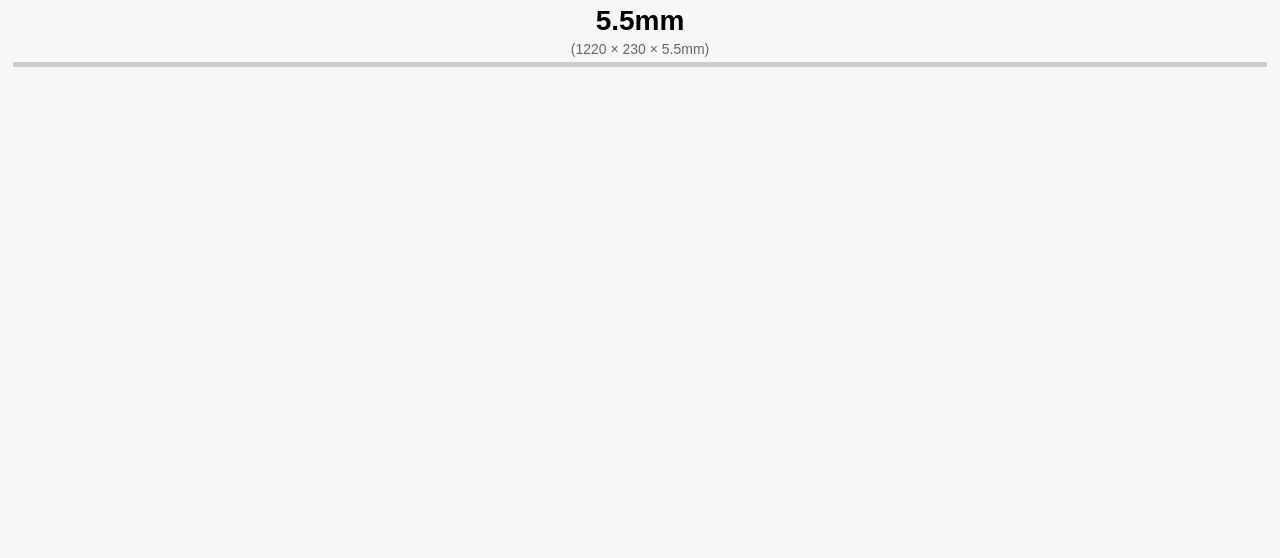
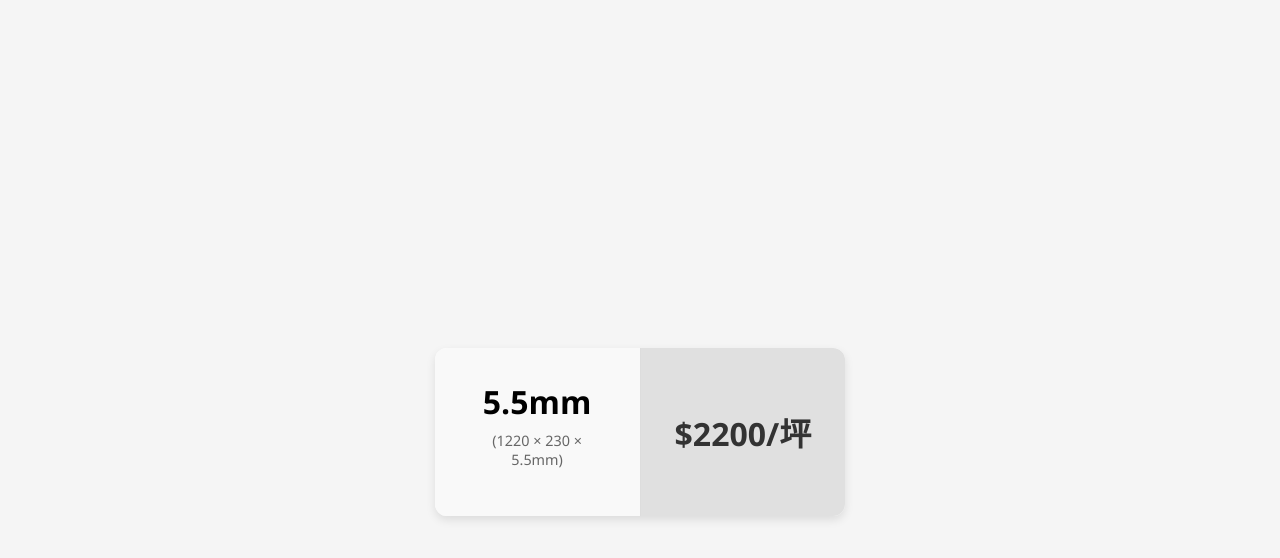
Before and after one commit to a111280007/5.5mm, a plain HTML site: page index.html in a window 1280 px wide. Drawn offline with Linux system fonts and the light colour scheme.

Commit message:
Update index.html

```diff
--- a/index.html
+++ b/index.html
@@ -1,43 +1,68 @@
 <!DOCTYPE html>
-<html lang="en">
+<html lang="zh-Hant">
 <head>
     <meta charset="UTF-8">
-  <meta name="viewport" content="width=device-width, initial-scale=1.0">
-  <title>5.5mm Example</title>
+    <title>產品資訊卡片</title>
     <style>
         body {
-      font-family: Arial, sans-serif;
+            font-family: 'Segoe UI', Tahoma, Geneva, Verdana, sans-serif;
+            background-color: #f5f5f5;
             margin: 0;
-      padding: 0;
+            padding: 2rem;
+            display: flex;
+            justify-content: center;
+            align-items: center;
+            height: 100vh;
+        }
+        .card {
+            display: flex;
+            background: #ffffff;
+            border-radius: 12px;
+            overflow: hidden;
+            box-shadow: 0 4px 10px rgba(0,0,0,0.1);
+        }
+        .card-section {
+            padding: 2rem;
             text-align: center;
-      background-color: #f7f7f7;
+            background-color: #f9f9f9;
+            flex: 1;
+            border-right: 1px solid #ddd;
         }
-    .container {
-      width: 98%;
-      margin: 0 auto;
-      padding: 5px 0;
-      border-bottom: 5px solid #ccc;
-      overflow: hidden;
-      box-sizing: border-box;
+        .card-section h2 {
+            margin: 0;
+            font-size: 2rem;
+            font-weight: bold;
         }
-    .value {
-      font-size: 28px;
+        .card-section p {
+            margin-top: 0.5rem;
+            color: #666;
+            font-size: 0.9rem;
+        }
+        .card-price {
+            display: flex;
+            align-items: center;
+            justify-content: center;
+            background-color: #e0e0e0;
+            padding: 2rem;
+            flex: 1;
+        }
+        .card-price h2 {
+            margin: 0;
+            font-size: 2rem;
             font-weight: bold;
-      margin: 0;
-      padding: 0;
-    }
-    .dimensions {
-      font-size: 14px;
-      color: #666;
-      margin-top: 4px;
-      padding: 0;
+            color: #333;
         }
     </style>
 </head>
 <body>
-  <div class="container">
-    <div class="value">5.5mm</div>
-    <div class="dimensions">(1220 × 230 × 5.5mm)</div>
+    <div class="card">
+        <div class="card-section">
+            <h2>5.5mm</h2>
+            <p>(1220 × 230 × 5.5mm)</p>
+        </div>
+        <div class="card-price">
+            <h2>$2200/坪</h2>
+        </div>
     </div>
 </body>
 </html>
```
Lines whose indentation alone changed are shown as unchanged.
